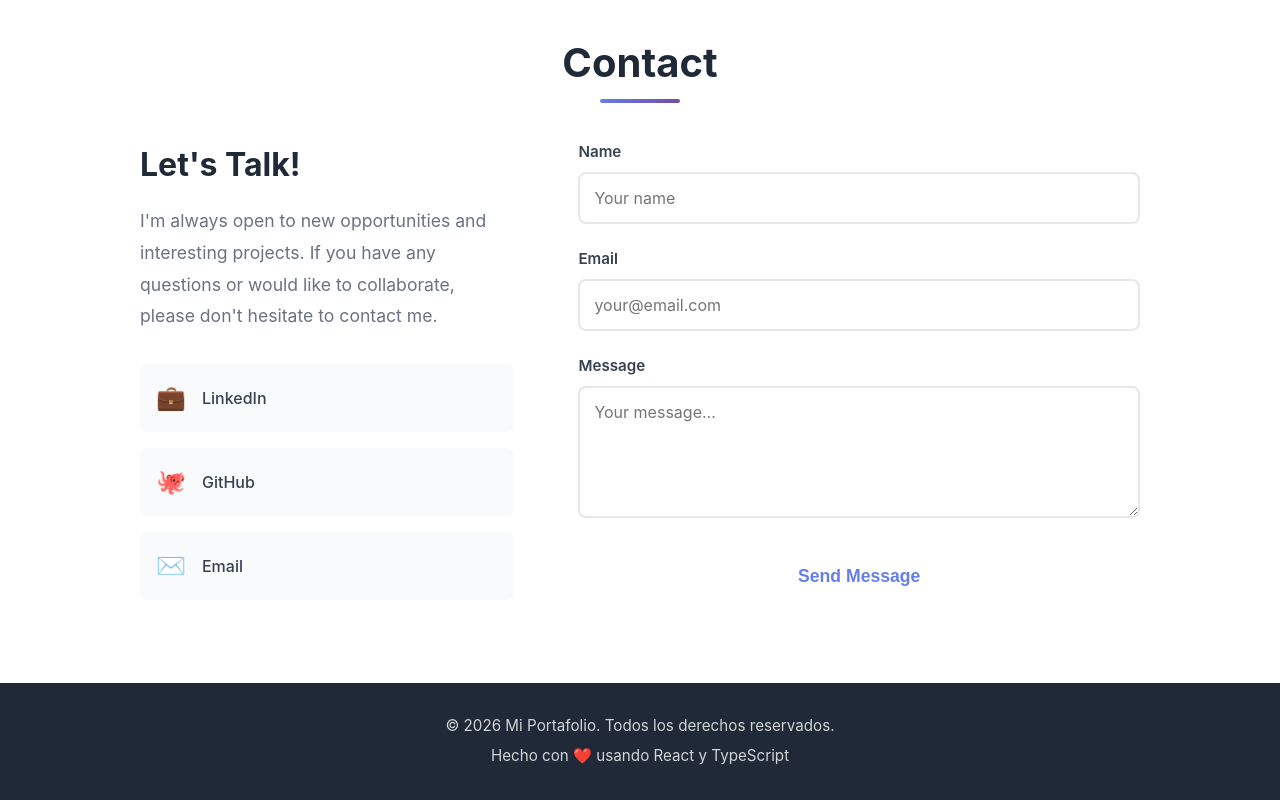
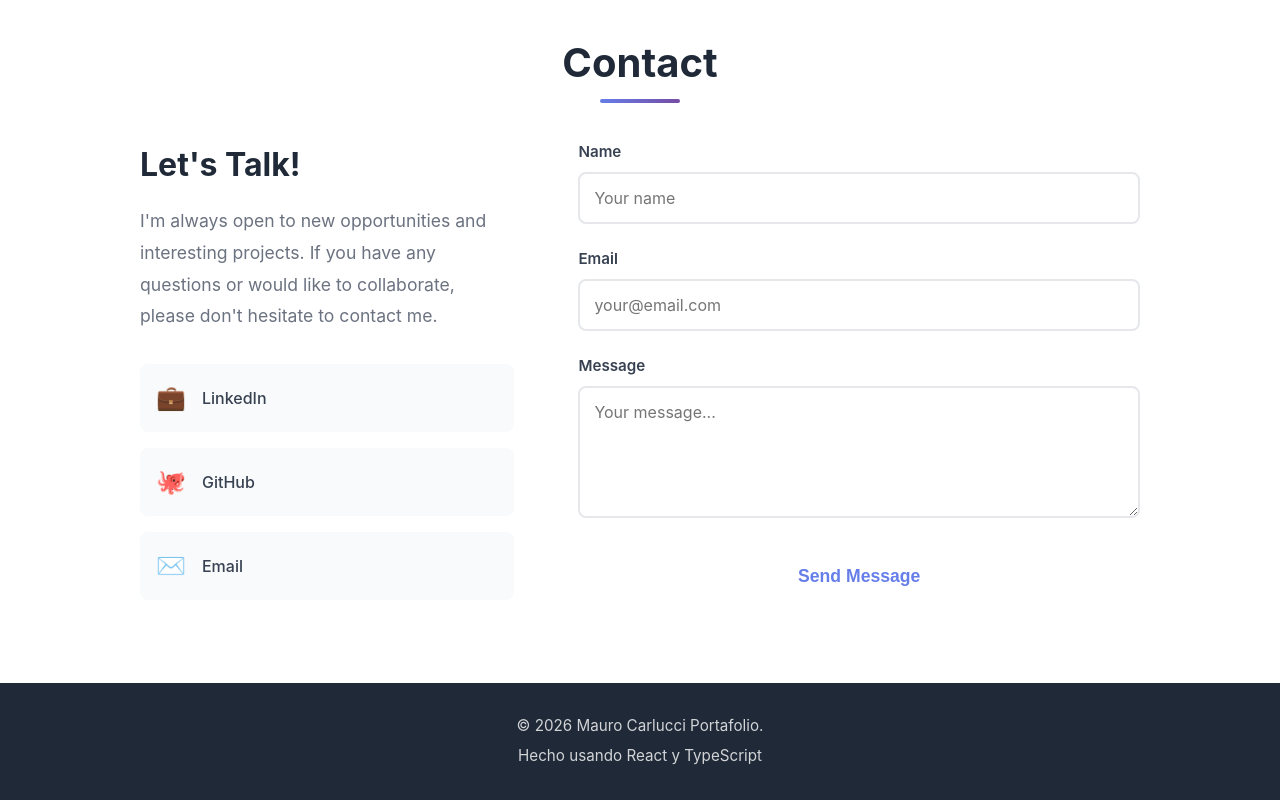
Before and after one commit to maurocarlucci/Portafolio_Mauro_Carlucci, a React (Vite) app in the folder frontend/: page / in a window 1280 px wide. Shown: the part 3314-4114 px from the top of the page. Built offline with nearby package versions, Linux system fonts and the light colour scheme; no server answers.

Commit message:
Update footer text for branding consistency and simplify language

```diff
--- a/frontend/src/components/Footer.tsx
+++ b/frontend/src/components/Footer.tsx
@@ -8,10 +8,10 @@ const Footer = () => {
       <div className="container">
         <div className="footer__content">
           <p className="footer__text">
-            © {currentYear} Mi Portafolio. Todos los derechos reservados.
+            © {currentYear} Mauro Carlucci Portafolio.
           </p>
           <p className="footer__text">
-            Hecho con <span className="footer__heart">❤️</span> usando React y TypeScript
+            Hecho usando React y TypeScript
           </p>
         </div>
       </div>
```
